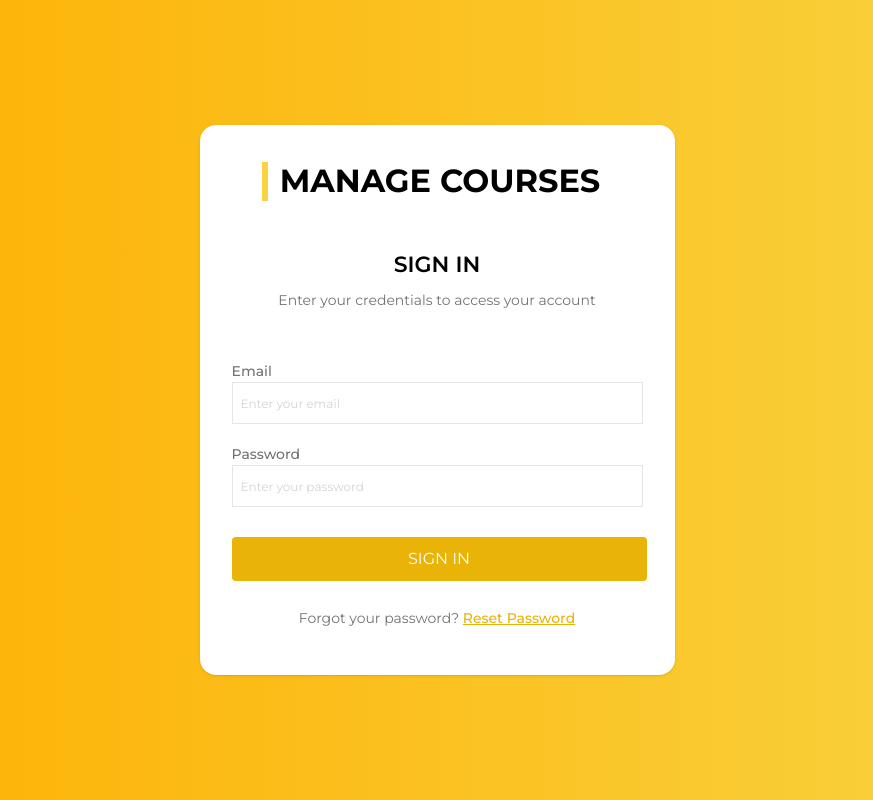
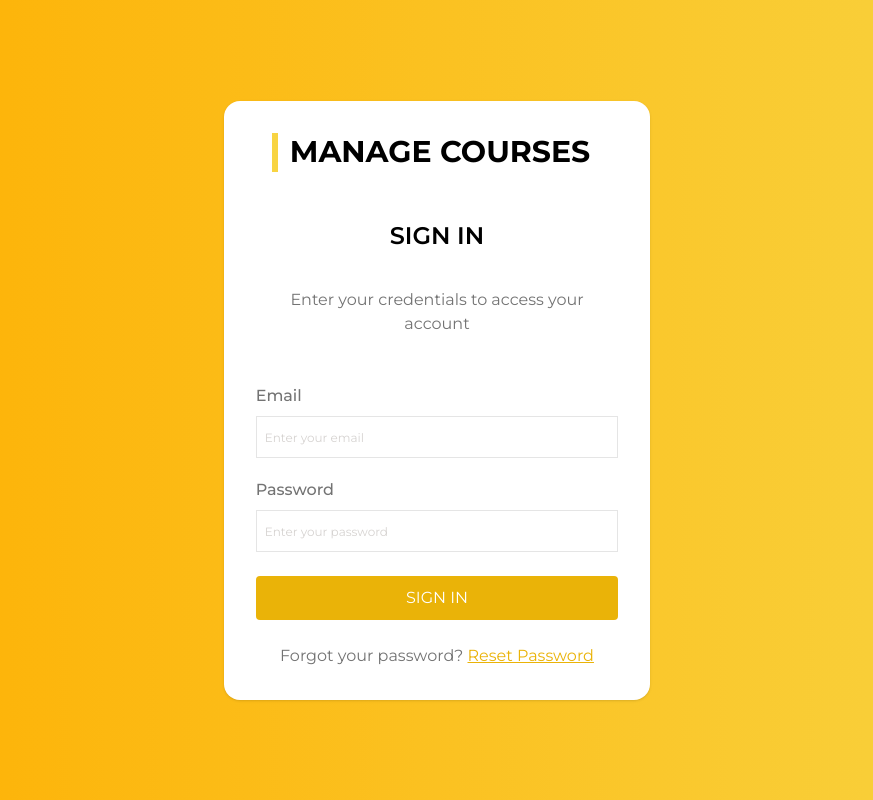
Before and after one commit to altankurt/manage-course-project, a React (Vite) app: page / in a window 1280 px wide. Shown: the whole page, without its empty margins (203-1076 px from the left). Built offline with nearby package versions, Linux system fonts and the light colour scheme.

Commit message:
refactor: code base

```diff
--- a/src/components/Sidebar/NavLinks.jsx
+++ b/src/components/Sidebar/NavLinks.jsx
@@ -18,17 +18,17 @@ const NavLinks = () => {
     { to: '/dashboard/payment', icon: <Payment />, label: 'Payment' },
     { to: '/dashboard/report', icon: <Report />, label: 'Report' },
     { to: '/dashboard/settings', icon: <Settings />, label: 'Settings' },
-    { to: '/#', icon: <Logout />, label: 'Logout', extraClass: 'mt-[148px]' },
+    { to: '/#', icon: <Logout />, label: 'Logout', extraClass: 'mt-28' },
   ];
 
   return (
     <nav className="Navlinks flex flex-col items-center w-full mt-20">
       <ul>
         {links.map((link, index) => (
-          <li key={index}>
+          <li className="py-2" key={index}>
             <Link to={link.to} className={`navBtn ${link.extraClass || ''}`}>
               {link.icon}
-              <p className="pl-4 text-base">{link.label}</p>
+              <p className="pl-4 text-lg">{link.label}</p>
             </Link>
           </li>
         ))}
--- a/src/components/Sidebar/Sidebar.jsx
+++ b/src/components/Sidebar/Sidebar.jsx
@@ -5,7 +5,7 @@ import NavLinks from './NavLinks';
 
 const Sidebar = () => {
   return (
-    <div className="sticky top-0 left-0 flex flex-col items-center justify-between w-64 md:w-72 h-screen bg-SidebarBg p-4 overflow-y-auto z-10">
+    <div className="sticky top-0 left-0 flex flex-col items-center justify-between w-64 md:w-72 h-screen bg-SidebarBg p-4 overflow-y-auto z-10 overflow-x-hidden">
       <Logo />
       <Profile />
       <NavLinks />
--- a/src/index.css
+++ b/src/index.css
@@ -12,6 +12,6 @@
 
 @layer components {
   .navBtn {
-    @apply flex items-center h-10 text-black text-base font-medium;
+    @apply flex items-center h-10 font-medium;
   }
 }
--- a/src/pages/Login.jsx
+++ b/src/pages/Login.jsx
@@ -10,20 +10,18 @@ export default function Login() {
   const handleSignIn = (e) => {
     e.preventDefault();
 
-    if (email === 'example@example.com' && password === 'password') {
+    if (email === 'mail@mail.com' && password === '12345') {
       navigate('/dashboard');
     } else {
-      setErrorMessage(
-        'email: example@example.com ve password: password olarak giriniz'
-      );
+      setErrorMessage('email: mail@mail.com ve password: 12345 olarak giriniz');
     }
   };
 
   return (
     <div className="relative w-full h-screen bg-gradient font-fontFamily">
       <div className="login-form flex justify-center items-center h-full">
-        <form className="card w-[475px] h-[550px] mx-auto rounded-2xl shadow bg-white p-8">
-          <div className="logo flex mb-[43px] justify-center items-center relative">
+        <form className="card w-full md:w-3/5 lg:w-1/3 mx-auto rounded-2xl shadow bg-white p-8">
+          <div className="logo flex mb-12 justify-center items-center">
             <svg
               width="6"
               height="39"
@@ -33,73 +31,71 @@ export default function Login() {
             >
               <path d="M3 0L3 39" stroke="#F8D442" strokeWidth="6" />
             </svg>
-            <h1 className="manage-courses px-3 text-[32px] items-center font-bold text-black uppercase">
+            <h1 className="manage-courses px-3 text-2xl md:text-3xl font-bold text-black uppercase">
               Manage Courses
             </h1>
           </div>
-          <h2 className="signin-title flex justify-center text-black text-[22px] font-semibold uppercase pb-[9px]">
+          <h2 className="signin-title text-center text-black text-xl md:text-2xl font-semibold uppercase pb-9">
             Sign In
           </h2>
-          <p className="account-text flex justify-center text-neutral-500 text-[14px] font-normal pb-[50px]">
+          <p className="account-text text-center text-neutral-500 text-sm md:text-base font-normal pb-12">
             Enter your credentials to access your account
           </p>
 
           <div className="flex flex-col mb-5">
             <label
               htmlFor="email"
-              className="text-neutral-500 text-[14px] font-medium"
+              className="text-neutral-500 text-sm md:text-base font-medium"
             >
               Email
             </label>
             <input
               id="email"
-              name="email"
               type="email"
               autoComplete="email"
               required
               placeholder="Enter your email"
-              className="border placeholder:text-stone-300 placeholder:font-normal placeholder:text-xs relative bg-white p-2 border-neutral-200"
+              className="border placeholder:text-stone-300 placeholder:font-normal placeholder:text-xs mt-2 p-2 border-neutral-200 w-full"
               value={email}
               onChange={(e) => setEmail(e.target.value)}
             />
           </div>
-          <div className="flex flex-col">
+          <div className="flex flex-col mb-5">
             <label
               htmlFor="password"
-              className="text-neutral-500 text-[14px] font-medium"
+              className="text-neutral-500 text-sm md:text-base font-medium"
             >
               Password
             </label>
             <input
               id="password"
-              name="password"
               type="password"
               minLength={8}
               required
               placeholder="Enter your password"
-              className="border placeholder:text-stone-300 placeholder:font-normal placeholder:text-xs relative bg-white p-2 border-neutral-200"
+              className="border placeholder:text-stone-300 placeholder:font-normal placeholder:text-xs mt-2 p-2 border-neutral-200 w-full"
               value={password}
               onChange={(e) => setPassword(e.target.value)}
             />
           </div>
           {errorMessage && (
-            <div className="flex justify-center text-red-500 text-[14px] font-medium mt-2">
+            <div className="text-center text-red-500 text-sm md:text-base font-medium mt-2">
               {errorMessage}
             </div>
           )}
           <button
             type="submit"
             onClick={handleSignIn}
-            className="signin-button w-[415px] h-11 relative flex justify-center items-center mt-[30px] bg-yellow-500 rounded text-white uppercase mb-[27px]"
+            className="signin-button w-full h-11 flex justify-center items-center mt-6 bg-yellow-500 rounded text-white uppercase"
           >
             Sign In
           </button>
-          <div className="flex justify-center">
-            <label className="text-neutral-500 text-[14px] font-normal">
+          <div className="flex justify-center mt-6">
+            <label className="text-neutral-500 text-sm md:text-base font-normal">
               Forgot your password?{' '}
               <a
                 href="https://example.com/reset-password"
-                className="text-yellow-500 text-[14px] font-medium underline"
+                className="text-yellow-500 underline"
               >
                 Reset Password
               </a>
```
